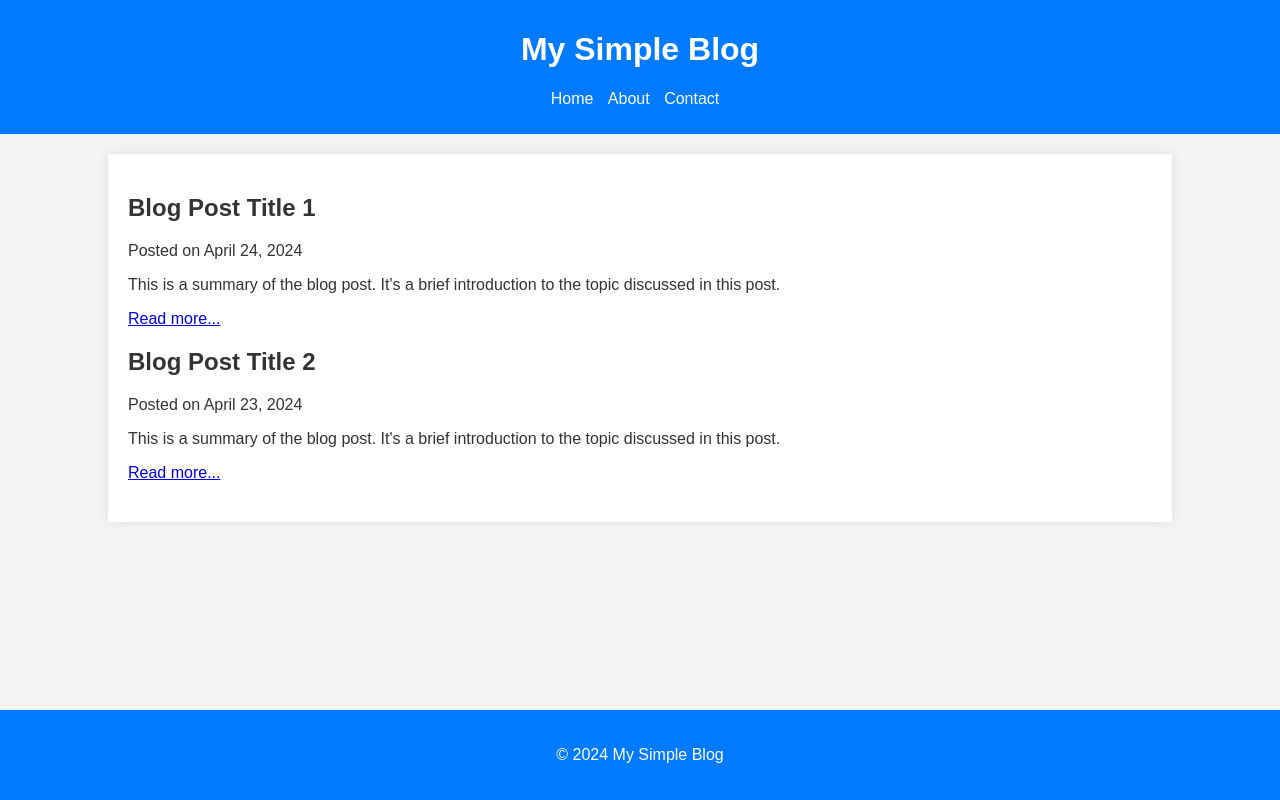
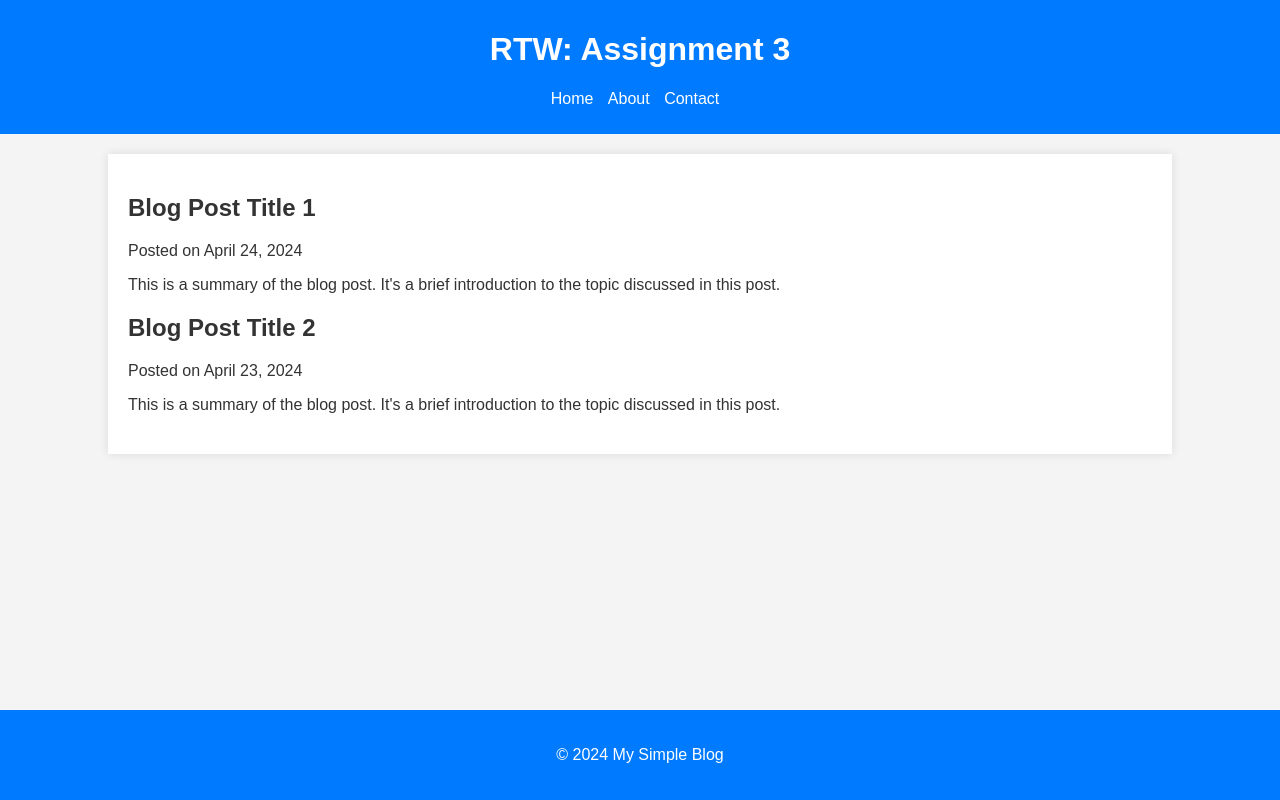
Before and after one commit to eguan3/AI-TheFutureOfWriting, a plain HTML site: page index.html in a window 1280 px wide. Drawn offline with Linux system fonts and the light colour scheme.

Commit message:
Update index.html

```diff
--- a/index.html
+++ b/index.html
@@ -8,7 +8,7 @@
 </head>
 <body>
     <header>
-        <h1>My Simple Blog</h1>
+        <h1>RTW: Assignment 3</h1>
         <nav>
             <ul>
                 <li><a href="#">Home</a></li>
@@ -22,13 +22,12 @@
             <h2>Blog Post Title 1</h2>
             <p>Posted on <time datetime="2024-04-24">April 24, 2024</time></p>
             <p>This is a summary of the blog post. It's a brief introduction to the topic discussed in this post.</p>
-            <a href="#">Read more...</a>
+
         </article>
         <article>
             <h2>Blog Post Title 2</h2>
             <p>Posted on <time datetime="2024-04-23">April 23, 2024</time></p>
             <p>This is a summary of the blog post. It's a brief introduction to the topic discussed in this post.</p>
-            <a href="#">Read more...</a>
         </article>
         <!-- Add more articles here -->
     </main>
```
